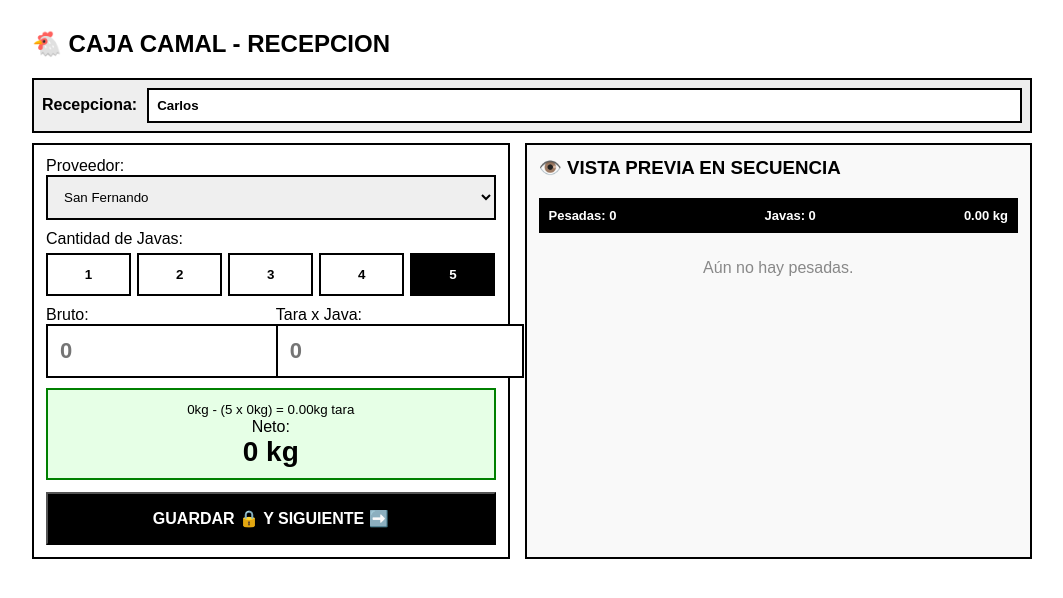
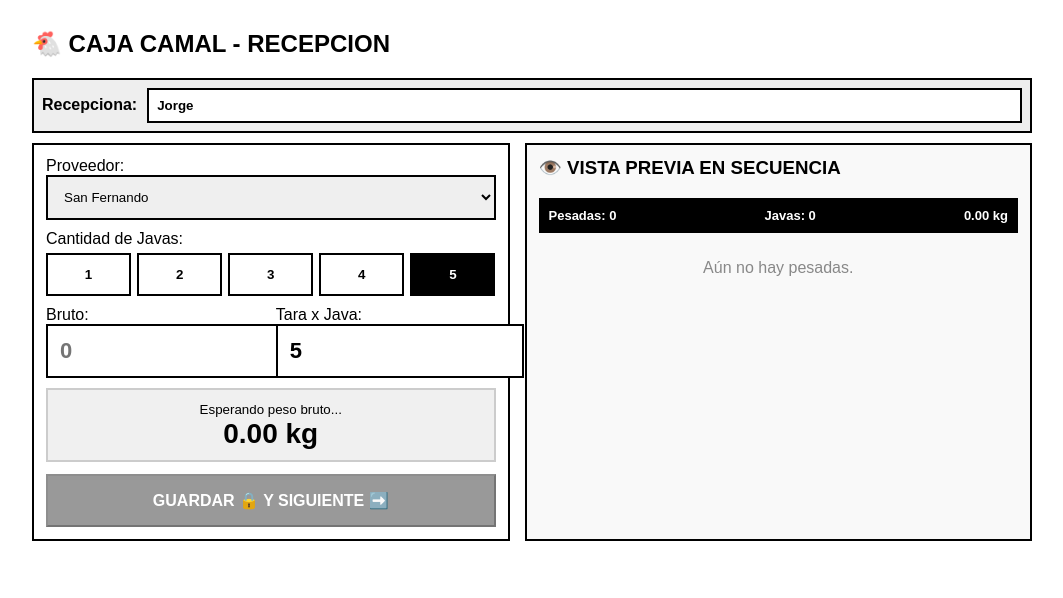
Before and after one commit to alfredoleonardoalfe-png/trescorrales, a Next.js app: page /caja in a window 1280 px wide. Shown: the top 598 px of the page, without its empty margins (108-1171 px from the left). Built offline with nearby package versions, Linux system fonts and the light colour scheme.

Commit message:
Update page.js

```diff
--- a/app/caja/page.js
+++ b/app/caja/page.js
@@ -2,20 +2,21 @@
 import { useState } from "react"
 
 export default function CajaCamal() {
-  const [operativo, setOperativo] = useState("Carlos")
+  const [operativo, setOperativo] = useState("Jorge")
   const [proveedor, setProveedor] = useState("San Fernando")
   const [cantJavas, setCantJavas] = useState(5)
   const [pesoBruto, setPesoBruto] = useState("")
-  const [tara, setTara] = useState("")
+  const [tara, setTara] = useState("5")
   const [lista, setLista] = useState([])
 
   const taraNum = tara === "" ? 0 : parseFloat(tara)
   const brutoNum = pesoBruto === "" ? 0 : parseFloat(pesoBruto)
   const taraTotal = taraNum * Number(cantJavas)
-  const pesoNeto = (brutoNum - taraTotal).toFixed(2)
+  const pesoNeto = pesoBruto === "" ? "0.00" : (brutoNum - taraTotal).toFixed(2)
+  const esValido = pesoBruto !== "" && !isNaN(parseFloat(pesoBruto)) && parseFloat(pesoNeto) > 0
 
   const guardar = () => {
-    if (pesoBruto === "" || isNaN(parseFloat(pesoBruto))) return alert("Pon el peso bruto, si es 0 pon 0")
+    if (!esValido) return alert("Pon un peso bruto mayor a la tara")
     const nuevo = {
       id: Date.now(),
       nro: lista.length + 1,
@@ -64,11 +65,14 @@ export default function CajaCamal() {
               <input type="number" inputMode="decimal" value={tara} onChange={e => setTara(e.target.value)} placeholder="0" style={{ width: "100%", padding: 12, border: "2px solid black", fontSize: 22, fontWeight: "bold" }} />
             </div>
           </div>
-          <div style={{ background: "#e6ffe6", padding: 10, marginTop: 10, textAlign: "center", border: "2px solid green" }}>
-            <small>{brutoNum}kg - ({cantJavas} x {taraNum}kg) = {taraTotal.toFixed(2)}kg tara</small><br/>
-            Neto: <br/><b style={{ fontSize: 28 }}>{pesoBruto==="" && tara==="" ? "0" : pesoNeto} kg</b>
+          <div style={{ background: pesoBruto==="" ? "#f0f0f0" : "#e6ffe6", padding: 10, marginTop: 10, textAlign: "center", border: pesoBruto==="" ? "2px solid #ccc" : "2px solid green" }}>
+            {pesoBruto==="" ? (
+              <><small>Esperando peso bruto...</small><br/><b style={{ fontSize: 28 }}>0.00 kg</b></>
+            ) : (
+              <><small>{brutoNum}kg - ({cantJavas} x {taraNum}kg) = {taraTotal.toFixed(2)}kg tara</small><br/>Neto: <br/><b style={{ fontSize: 28 }}>{pesoNeto} kg</b></>
+            )}
           </div>
-          <button onClick={guardar} style={{ width: "100%", padding: 15, background: "black", color: "white", marginTop: 12, fontWeight: "bold", fontSize: 16 }}>GUARDAR 🔒 Y SIGUIENTE ➡️</button>
+          <button onClick={guardar} disabled={!esValido} style={{ width: "100%", padding: 15, background: esValido ? "black" : "#999", color: "white", marginTop: 12, fontWeight: "bold", fontSize: 16 }}>GUARDAR 🔒 Y SIGUIENTE ➡️</button>
         </div>
         <div style={{ flex: "1 1 350px", border: "2px solid black", padding: 12, background: "#f9f9f9" }}>
           <h3 style={{ marginTop: 0 }}>👁️ VISTA PREVIA EN SECUENCIA</h3>
```
